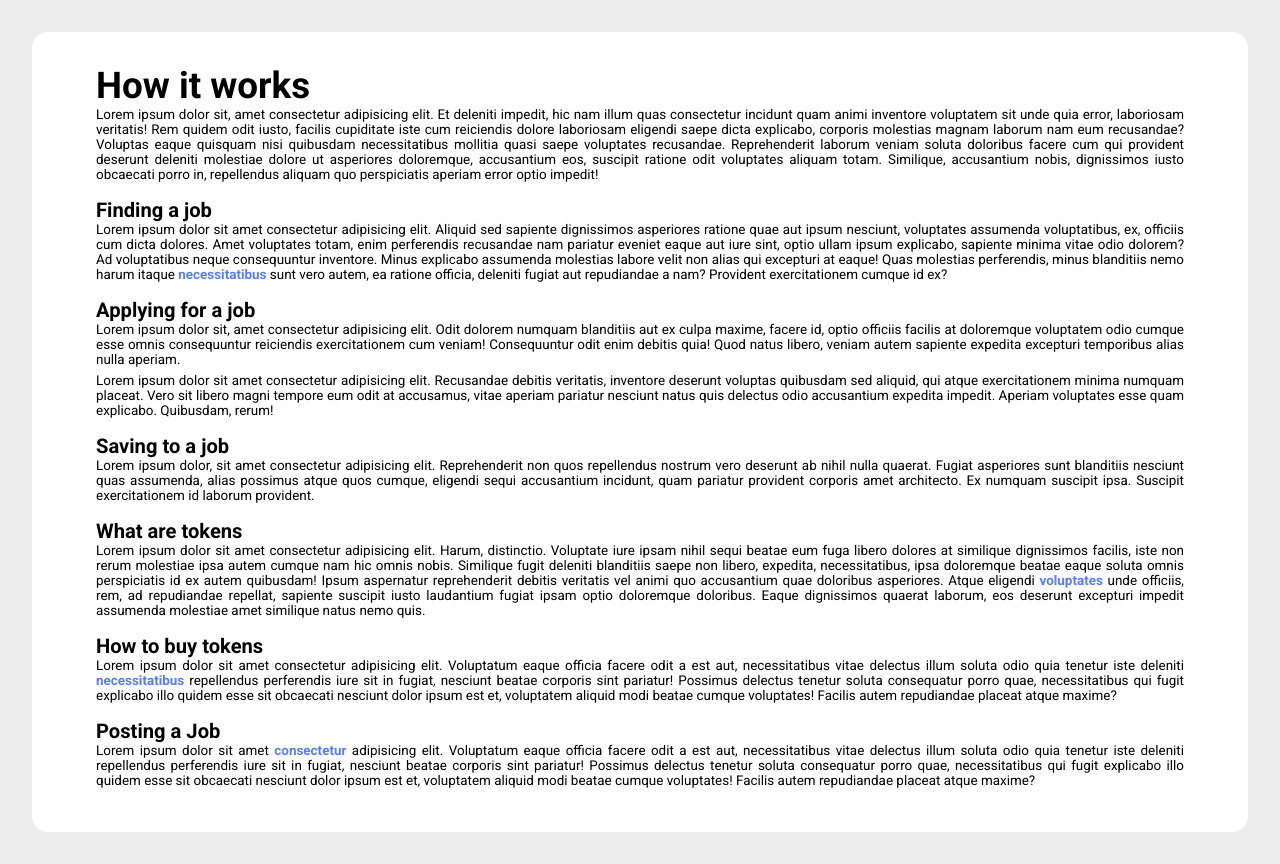
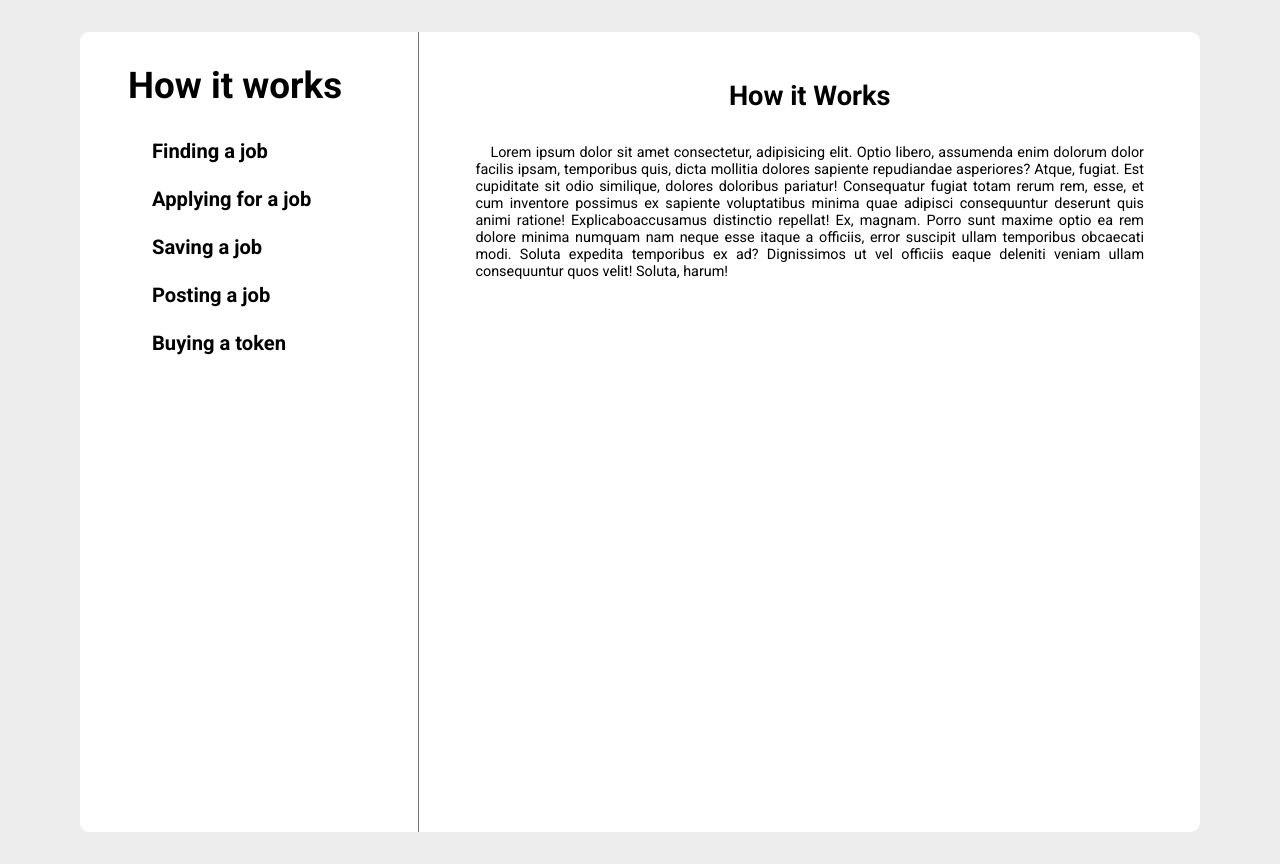
Before and after one commit to Hawa701/Apollo, a PHP site: the page made by App/How it works.html in a window 1280 px wide. Shown: the part 78-942 px from the top of the page. Run offline with PHP 8.4, Linux system fonts and the light colour scheme.

Commit message:
How it works page is done
I stored the information in an array and when the user clicks on a title, it'll be displayed next to it. Though, the data is a dummy text

```diff
--- a/App/How it works.html
+++ b/App/How it works.html
@@ -49,109 +49,29 @@
 
       <!-- section design -->
       <section class="section">
-        <h1>How it works</h1>
-        <p>
-          Lorem ipsum dolor sit, amet consectetur adipisicing elit. Et deleniti
-          impedit, hic nam illum quas consectetur incidunt quam animi inventore
-          voluptatem sit unde quia error, laboriosam veritatis! Rem quidem odit
-          iusto, facilis cupiditate iste cum reiciendis dolore laboriosam
-          eligendi saepe dicta explicabo, corporis molestias magnam laborum nam
-          eum recusandae? Voluptas eaque quisquam nisi quibusdam necessitatibus
-          mollitia quasi saepe voluptates recusandae. Reprehenderit laborum
-          veniam soluta doloribus facere cum qui provident deserunt deleniti
-          molestiae dolore ut asperiores doloremque, accusantium eos, suscipit
-          ratione odit voluptates aliquam totam. Similique, accusantium nobis,
-          dignissimos iusto obcaecati porro in, repellendus aliquam quo
-          perspiciatis aperiam error optio impedit!
-        </p>
+        <!-- title block -->
+        <div class="title-block">
+          <h1>How it works</h1>
 
-        <h2>Finding a job</h2>
-        <p>
-          Lorem ipsum dolor sit amet consectetur adipisicing elit. Aliquid sed
-          sapiente dignissimos asperiores ratione quae aut ipsum nesciunt,
-          voluptates assumenda voluptatibus, ex, officiis cum dicta dolores.
-          Amet voluptates totam, enim perferendis recusandae nam pariatur
-          eveniet eaque aut iure sint, optio ullam ipsum explicabo, sapiente
-          minima vitae odio dolorem? Ad voluptatibus neque consequuntur
-          inventore. Minus explicabo assumenda molestias labore velit non alias
-          qui excepturi at eaque! Quas molestias perferendis, minus blanditiis
-          nemo harum itaque
-          <a href="/App/Find Work.html">necessitatibus</a> sunt vero autem, ea
-          ratione officia, deleniti fugiat aut repudiandae a nam? Provident
-          exercitationem cumque id ex?
-        </p>
+          <!-- title container -->
+          <div class="title-container" id="title-container">
+            <!-- loaded by js-->
+          </div>
+        </div>
 
-        <h2>Applying for a job</h2>
-        <p>
-          Lorem ipsum dolor sit, amet consectetur adipisicing elit. Odit dolorem
-          numquam blanditiis aut ex culpa maxime, facere id, optio officiis
-          facilis at doloremque voluptatem odio cumque esse omnis consequuntur
-          reiciendis exercitationem cum veniam! Consequuntur odit enim debitis
-          quia! Quod natus libero, veniam autem sapiente expedita excepturi
-          temporibus alias nulla aperiam.
-        </p>
-        <p>
-          Lorem ipsum dolor sit amet consectetur adipisicing elit. Recusandae
-          debitis veritatis, inventore deserunt voluptas quibusdam sed aliquid,
-          qui atque exercitationem minima numquam placeat. Vero sit libero magni
-          tempore eum odit at accusamus, vitae aperiam pariatur nesciunt natus
-          quis delectus odio accusantium expedita impedit. Aperiam voluptates
-          esse quam explicabo. Quibusdam, rerum!
-        </p>
+        <!-- info block -->
+        <div class="info-block">
+          <h2 id="info-title"><!-- loaded by js --></h2>
 
-        <h2>Saving to a job</h2>
-        <p>
-          Lorem ipsum dolor, sit amet consectetur adipisicing elit.
-          Reprehenderit non quos repellendus nostrum vero deserunt ab nihil
-          nulla quaerat. Fugiat asperiores sunt blanditiis nesciunt quas
-          assumenda, alias possimus atque quos cumque, eligendi sequi
-          accusantium incidunt, quam pariatur provident corporis amet
-          architecto. Ex numquam suscipit ipsa. Suscipit exercitationem id
-          laborum provident.
-        </p>
-
-        <h2>What are tokens</h2>
-        <p>
-          Lorem ipsum dolor sit amet consectetur adipisicing elit. Harum,
-          distinctio. Voluptate iure ipsam nihil sequi beatae eum fuga libero
-          dolores at similique dignissimos facilis, iste non rerum molestiae
-          ipsa autem cumque nam hic omnis nobis. Similique fugit deleniti
-          blanditiis saepe non libero, expedita, necessitatibus, ipsa doloremque
-          beatae eaque soluta omnis perspiciatis id ex autem quibusdam! Ipsum
-          aspernatur reprehenderit debitis veritatis vel animi quo accusantium
-          quae doloribus asperiores. Atque eligendi
-          <a href="/App/Find Work.html">voluptates</a> unde officiis, rem, ad
-          repudiandae repellat, sapiente suscipit iusto laudantium fugiat ipsam
-          optio doloremque doloribus. Eaque dignissimos quaerat laborum, eos
-          deserunt excepturi impedit assumenda molestiae amet similique natus
-          nemo quis.
-        </p>
-
-        <h2>How to buy tokens</h2>
-        <p>
-          Lorem ipsum dolor sit amet consectetur adipisicing elit. Voluptatum
-          eaque officia facere odit a est aut, necessitatibus vitae delectus
-          illum soluta odio quia tenetur iste deleniti
-          <a href="/App/Find Work.html">necessitatibus</a> repellendus
-          perferendis iure sit in fugiat, nesciunt beatae corporis sint
-          pariatur! Possimus delectus tenetur soluta consequatur porro quae,
-          necessitatibus qui fugit explicabo illo quidem esse sit obcaecati
-          nesciunt dolor ipsum est et, voluptatem aliquid modi beatae cumque
-          voluptates! Facilis autem repudiandae placeat atque maxime?
-        </p>
-
-        <h2>Posting a Job</h2>
-        <p>
-          Lorem ipsum dolor sit amet <a href="#">consectetur</a> adipisicing
-          elit. Voluptatum eaque officia facere odit a est aut, necessitatibus
-          vitae delectus illum soluta odio quia tenetur iste deleniti
-          repellendus perferendis iure sit in fugiat, nesciunt beatae corporis
-          sint pariatur! Possimus delectus tenetur soluta consequatur porro
-          quae, necessitatibus qui fugit explicabo illo quidem esse sit
-          obcaecati nesciunt dolor ipsum est et, voluptatem aliquid modi beatae
-          cumque voluptates! Facilis autem repudiandae placeat atque maxime?
-        </p>
+          <!-- info container -->
+          <div class="info-container" id="info-container">
+            <!-- loaded by js -->
+          </div>
+        </div>
       </section>
     </div>
+
+    <!-- js link -->
+    <script src="/App/Script/How it works.js"></script>
   </body>
 </html>
--- a/App/Style/How it works.css
+++ b/App/Style/How it works.css
@@ -15,6 +15,7 @@
   --main-bg-color: #fff;
   --second-bg-color: #ededed;
   --third-bg-color: #c8c9ca;
+  --fourth-bg-color: #dfdfdf;
 
   --main-text-color: #000;
   --second-text-color: #fff;
@@ -28,24 +29,60 @@ body {
 }
 
 section {
-  min-height: 100vh;
-  padding: 2rem 5%;
-  margin: 2rem;
-  border-radius: 1rem;
+  height: 100vh;
+  padding: 0;
+  margin: 2rem 5rem;
+  border-radius: 0.6rem;
   background: var(--main-bg-color);
+  display: flex;
 }
 
-.section h1 {
+/* title block */
+.section .title-block {
+  width: 40%;
+  padding: 2rem 3rem;
+}
+
+.title-block h1 {
   font-size: 2.3rem;
 }
 
-.section h2 {
-  margin-top: 1rem;
+.title-block .title-container {
+  width: 100%;
+  padding-left: 1.5rem;
+  margin-top: 2rem;
+  display: flex;
+  flex-direction: column;
 }
 
-.section p {
-  margin-bottom: 0.4rem;
+.title-container .title {
+  margin-bottom: 1.5rem;
+}
+
+/* info block */
+.section .info-block {
+  padding: 1rem;
+  width: 100%;
+  max-height: 100%;
+  overflow-y: scroll;
+  border-left: solid 1px var(--third-text-color);
+}
+
+.info-block h2 {
+  text-align: center;
+  padding: 2rem;
+  font-size: 1.7rem;
+}
+
+.info-block .info-container {
+  padding: 0 2.5rem 2.5rem;
   text-align: justify;
+}
+
+.info-container p {
+  font-size: 0.9rem;
+  text-indent: 15px;
+  margin-bottom: 1rem;
 }
 
 a {
```
Also changed, not shown: App/Script/How it works.js (added, +56 -0 lines).
